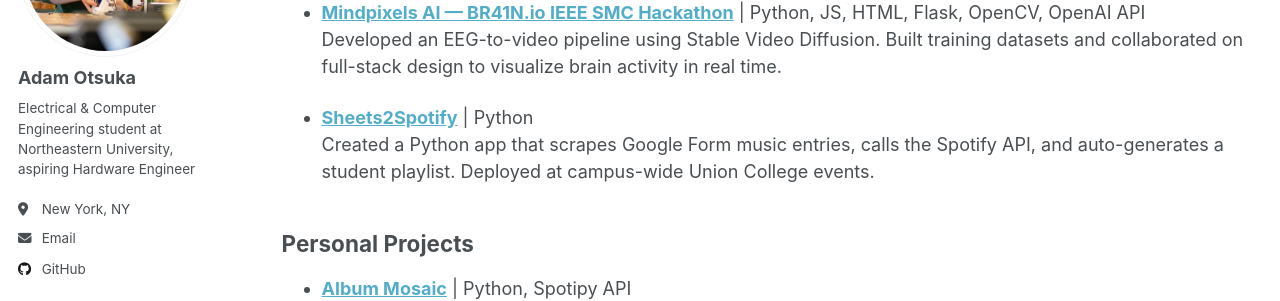
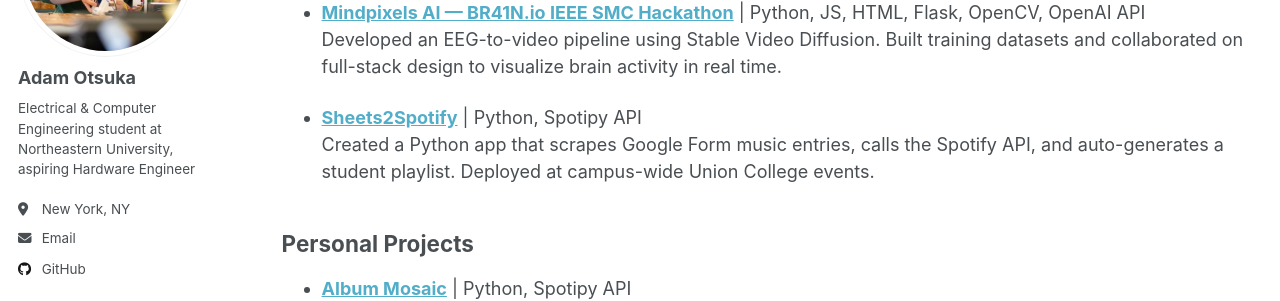
Before and after one commit to 4damo5/4damo5.github.io, a Jekyll site: the page built from _pages/projects.md, in a window 1280 px wide and 1212 px high. Shown: the part 218-519 px from the top of the window. Built offline with Jekyll 4.4.1, drawn with Linux system fonts in a browser that asks for light colours.

Commit message:
Update projects.md

```diff
--- a/_pages/projects.md
+++ b/_pages/projects.md
@@ -12,7 +12,7 @@
 * [**Mindpixels AI — BR41N.io IEEE SMC Hackathon**](https://github.com/Union-Neurotech/mindpixels) | Python, JS, HTML, Flask, OpenCV, OpenAI API
   Developed an EEG-to-video pipeline using Stable Video Diffusion. Built training datasets and collaborated on full-stack design to visualize brain activity in real time.
 
-* [**Sheets2Spotify**](https://github.com/4damo5/Sheets2Spotify) | Python
+* [**Sheets2Spotify**](https://github.com/4damo5/Sheets2Spotify) | Python, Spotipy API
   Created a Python app that scrapes Google Form music entries, calls the Spotify API, and auto-generates a student playlist. Deployed at campus-wide Union College events.
 
 Personal Projects
```
